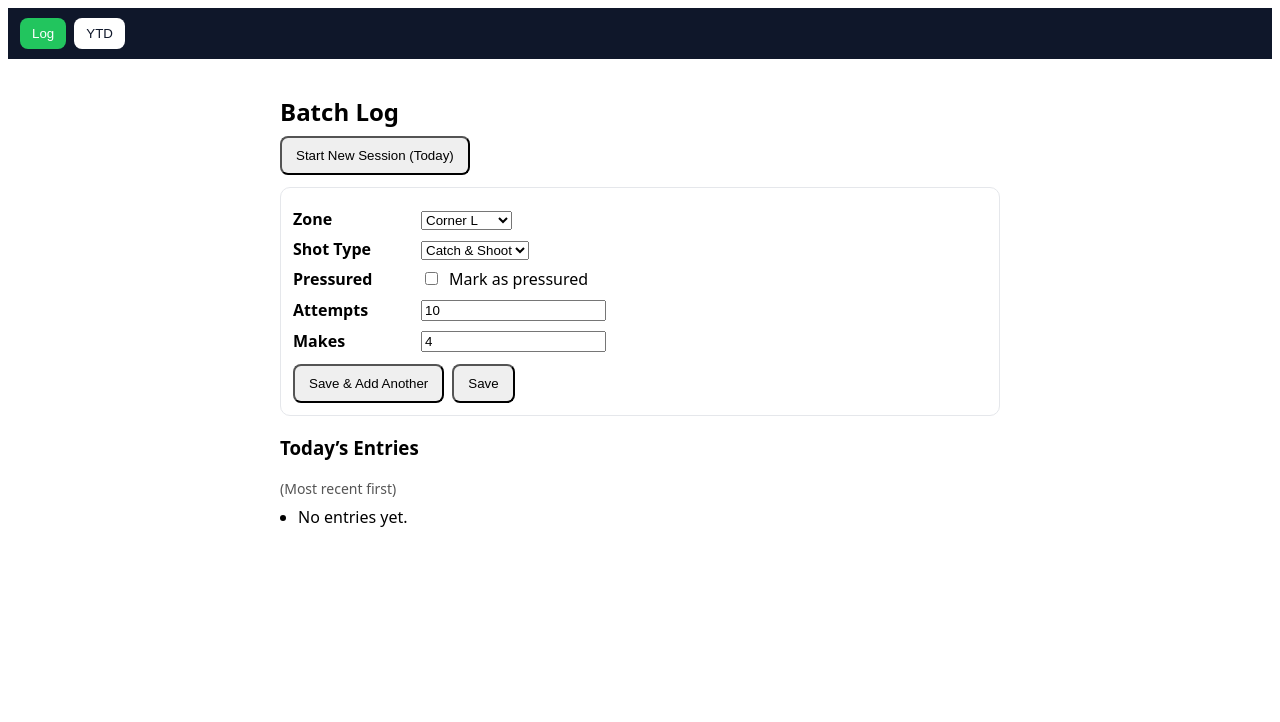
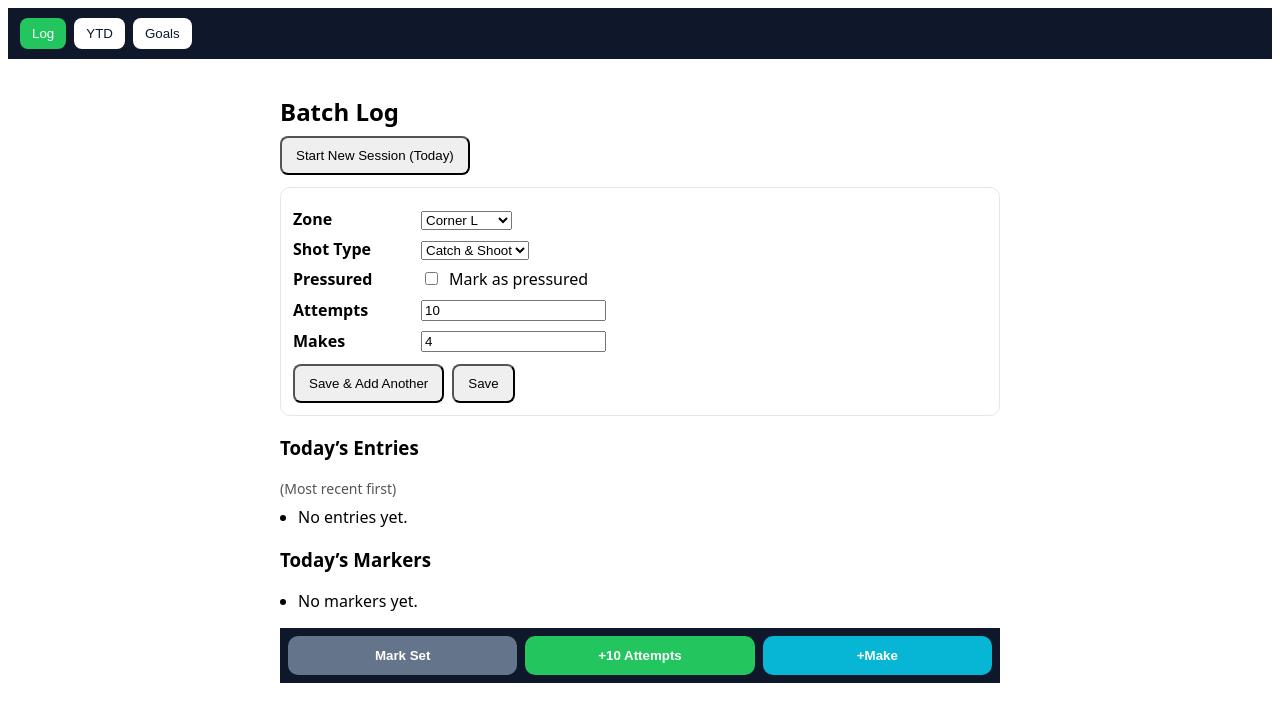
Before and after one commit to hyndsite/shot-tracker, a React (Vite) app: page / in a window 1280 px wide. Shown: the top 722 px of the page. Built offline with nearby package versions, Linux system fonts and the light colour scheme.

Commit message:
feat: Live Lite bar (markers/quick adds) + Goals screen

```diff
--- a/src/App.jsx
+++ b/src/App.jsx
@@ -1,28 +1,36 @@
 import { useState } from 'react'
 import BatchWizard from './BatchWizard'
 import YTDSummary from './YTDSummary'
+import Goals from './Goals'
 
 export default function App() {
   const [tab, setTab] = useState('log')
 
+  const tabBtn = (key, label) => (
+    <button
+      key={key}
+      onClick={()=>setTab(key)}
+      style={{
+        padding:'8px 12px', borderRadius:8, marginRight:8,
+        background: tab===key ? '#22c55e' : 'white',
+        color: tab===key ? 'white':'#0f172a', border:'none'
+      }}
+    >
+      {label}
+    </button>
+  )
+
   return (
     <div>
-      <nav style={{ position:'sticky', top:0, zIndex:10, background:'#0f172a', color:'white', padding:'10px 12px', display:'flex', gap:8 }}>
-        <button
-          onClick={()=>setTab('log')}
-          style={{ padding:'8px 12px', borderRadius:8, background: tab==='log' ? '#22c55e' : 'white', color: tab==='log' ? 'white':'#0f172a', border:'none' }}
-        >
-          Log
-        </button>
-        <button
-          onClick={()=>setTab('ytd')}
-          style={{ padding:'8px 12px', borderRadius:8, background: tab==='ytd' ? '#22c55e' : 'white', color: tab==='ytd' ? 'white':'#0f172a', border:'none' }}
-        >
-          YTD
-        </button>
+      <nav style={{ position:'sticky', top:0, zIndex:10, background:'#0f172a', color:'white', padding:'10px 12px', display:'flex' }}>
+        {tabBtn('log', 'Log')}
+        {tabBtn('ytd', 'YTD')}
+        {tabBtn('goals', 'Goals')}
       </nav>
 
-      {tab === 'log' ? <BatchWizard /> : <YTDSummary />}
+      {tab === 'log' && <BatchWizard />}
+      {tab === 'ytd' && <YTDSummary />}
+      {tab === 'goals' && <Goals />}
     </div>
   )
 }
--- a/src/BatchWizard.jsx
+++ b/src/BatchWizard.jsx
@@ -1,14 +1,15 @@
 import { useEffect, useMemo, useState } from 'react'
 import dayjs from 'dayjs'
-import { addEntries, addSession, getEntries, getSessions } from './lib/db'
+import { addEntries, addSession, getEntries, getSessions, getMarkers, addMarker } from './lib/db'
 import { ZONES, SHOT_TYPES, SUBTYPES } from './constants'
 import { efg } from './types'
+import LiveLiteBar from './LiveLiteBar'
 
 function LabeledRow({ label, children }) {
   return (
-    <div style={{ display:'flex', alignItems:'center', gap:8, margin:'8px 0' }}>
-      <div style={{ width:120, fontWeight:600 }}>{label}</div>
-      <div style={{ flex:1 }}>{children}</div>
+    <div style={{ display: 'flex', alignItems: 'center', gap: 8, margin: '8px 0' }}>
+      <div style={{ width: 120, fontWeight: 600 }}>{label}</div>
+      <div style={{ flex: 1 }}>{children}</div>
     </div>
   )
 }
@@ -16,9 +17,10 @@ function LabeledRow({ label, children }) {
 export default function BatchWizard() {
   const [sessions, setSessions] = useState([])
   const [entries, setEntries] = useState([])
+  const [markers, setMarkers] = useState([])
   const [activeSessionId, setActiveSessionId] = useState(null)
 
-  // sticky form state (persists between adds)
+  // sticky form state
   const [zoneId, setZoneId] = useState('corner_left')
   const [shotType, setShotType] = useState('catch_shoot')
   const [subtype, setSubtype] = useState('none')
@@ -26,44 +28,51 @@ export default function BatchWizard() {
   const [attempts, setAttempts] = useState(10)
   const [makes, setMakes] = useState(4)
 
-  const activeSession = useMemo(
-    () => sessions.find(s => s.id === activeSessionId) || null,
-    [sessions, activeSessionId]
-  )
-
   const todayISO = dayjs().format('YYYY-MM-DD')
 
   useEffect(() => {
     const load = async () => {
       const s = await getSessions()
       const e = await getEntries()
+      const m = await getMarkers()
       setSessions(s)
       setEntries(e)
-      // if there is a session today, auto-pick it
-      const todaySession = s.find(ss => ss.dateISO.startsWith(todayISO))
+      setMarkers(m)
+      const todaySession = s.find((ss) => ss.dateISO.startsWith(todayISO))
       if (todaySession) setActiveSessionId(todaySession.id)
     }
     load()
   }, [])
 
+  const activeSession = useMemo(
+    () => sessions.find((s) => s.id === activeSessionId) || null,
+    [sessions, activeSessionId]
+  )
+
   const todaysEntries = useMemo(
-    () => entries.filter(e => sessions.find(s => s.id === e.sessionId && s.dateISO.startsWith(todayISO))),
+    () =>
+      entries.filter((e) =>
+        sessions.find((s) => s.id === e.sessionId && s.dateISO.startsWith(todayISO))
+      ),
     [entries, sessions, todayISO]
   )
 
   const totals = useMemo(() => {
-    const t = todaysEntries.reduce((acc, e) => {
-      acc.attempts += e.attempts
-      acc.makes += e.makes
-      if (e.isThree) acc.threesMade += e.makes
-      return acc
-    }, { attempts:0, makes:0, threesMade:0 })
+    const t = todaysEntries.reduce(
+      (acc, e) => {
+        acc.attempts += e.attempts
+        acc.makes += e.makes
+        if (e.isThree) acc.threesMade += e.makes
+        return acc
+      },
+      { attempts: 0, makes: 0, threesMade: 0 }
+    )
     return t
   }, [todaysEntries])
 
   const activeZoneIsThree = useMemo(() => {
     if (zoneId === 'free_throw') return false
-    const z = ZONES.find(z => z.id === zoneId)
+    const z = ZONES.find((z) => z.id === zoneId)
     return z ? z.isThree : false
   }, [zoneId])
 
@@ -75,10 +84,21 @@ export default function BatchWizard() {
       notes: ''
     }
     await addSession(newSession)
-    setSessions(prev => [newSession, ...prev])
+    setSessions((prev) => [newSession, ...prev])
     setActiveSessionId(newSession.id)
     return newSession.id
   }
+
+  // --- Live Lite handlers ---
+  const onMarkSet = async () => {
+    const sid = await ensureSession()
+    const m = { id: crypto.randomUUID(), sessionId: sid, ts: Date.now(), label: 'Set' }
+    await addMarker(m)
+    setMarkers((prev) => [m, ...prev])
+  }
+
+  const onPlusAttempts = () => setAttempts((a) => Number(a) + 10)
+  const onPlusMake = () => setMakes((m) => Number(m) + 1)
 
   const addBatch = async (andReset = false) => {
     const sid = await ensureSession()
@@ -87,7 +107,12 @@ export default function BatchWizard() {
       sessionId: sid,
       ts: Date.now(),
       zoneId,
-      isThree: shotType === 'free_throw' ? false : activeZoneIsThree || shotType !== 'catch_shoot' ? activeZoneIsThree : activeZoneIsThree,
+      isThree:
+        shotType === 'free_throw'
+          ? false
+          : activeZoneIsThree || shotType !== 'catch_shoot'
+          ? activeZoneIsThree
+          : activeZoneIsThree,
       shotType,
       subtype: shotType === 'off_dribble' ? subtype : 'none',
       pressured,
@@ -95,10 +120,10 @@ export default function BatchWizard() {
       makes: Number(makes)
     }
     await addEntries([newEntry])
-    setEntries(prev => [newEntry, ...prev])
+    setEntries((prev) => [newEntry, ...prev])
     if (andReset) {
-      // keep sticky context but clear numbers
-      setAttempts(10); setMakes(0)
+      setAttempts(10)
+      setMakes(0)
     }
   }
 
@@ -108,86 +133,140 @@ export default function BatchWizard() {
   }
 
   return (
-    <div style={{ padding:16, fontFamily:'system-ui, -apple-system, Segoe UI, Roboto', maxWidth:720, margin:'0 auto' }}>
-      <h2 style={{ marginBottom:8 }}>Batch Log</h2>
+    <div
+      style={{
+        padding: 16,
+        fontFamily: 'system-ui, -apple-system, Segoe UI, Roboto',
+        maxWidth: 720,
+        margin: '0 auto',
+        paddingBottom: 80 // make room for sticky footer
+      }}
+    >
+      <h2 style={{ marginBottom: 8 }}>Batch Log</h2>
 
       {!activeSession && (
-        <button onClick={startSession} style={{ padding:'10px 14px', borderRadius:8 }}>
+        <button onClick={startSession} style={{ padding: '10px 14px', borderRadius: 8 }}>
           Start New Session (Today)
         </button>
       )}
       {activeSession && (
-        <div style={{ margin:'8px 0', padding:10, background:'#f6f7fb', borderRadius:8 }}>
-          <b>Active Session:</b> {dayjs(activeSession.dateISO).format('MMM D, YYYY')} · Entries today: {todaysEntries.length} ·
-          {' '}eFG% today: <b>{(efg(totals)*100).toFixed(1)}%</b> (A:{totals.attempts} · M:{totals.makes})
+        <div style={{ margin: '8px 0', padding: 10, background: '#f6f7fb', borderRadius: 8 }}>
+          <b>Active Session:</b> {dayjs(activeSession.dateISO).format('MMM D, YYYY')} · Entries today:{' '}
+          {todaysEntries.length} · eFG% today:{' '}
+          <b>{(efg(totals) * 100).toFixed(1)}%</b> (A:{totals.attempts} · M:{totals.makes})
         </div>
       )}
 
-      <div style={{ marginTop:12, padding:12, border:'1px solid #e5e7eb', borderRadius:10 }}>
+      <div style={{ marginTop: 12, padding: 12, border: '1px solid #e5e7eb', borderRadius: 10 }}>
         <LabeledRow label="Zone">
-          <select value={zoneId} onChange={e=>setZoneId(e.target.value)}>
-            {ZONES.map(z => <option key={z.id} value={z.id}>{z.label}</option>)}
+          <select value={zoneId} onChange={(e) => setZoneId(e.target.value)}>
+            {ZONES.map((z) => (
+              <option key={z.id} value={z.id}>
+                {z.label}
+              </option>
+            ))}
           </select>
         </LabeledRow>
 
         <LabeledRow label="Shot Type">
-          <select value={shotType} onChange={e=>setShotType(e.target.value)}>
-            {SHOT_TYPES.map(t => <option key={t.id} value={t.id}>{t.label}</option>)}
+          <select value={shotType} onChange={(e) => setShotType(e.target.value)}>
+            {SHOT_TYPES.map((t) => (
+              <option key={t.id} value={t.id}>
+                {t.label}
+              </option>
+            ))}
           </select>
         </LabeledRow>
 
         {shotType === 'off_dribble' && (
           <LabeledRow label="Subtype">
-            <select value={subtype} onChange={e=>setSubtype(e.target.value)}>
-              {SUBTYPES.map(t => <option key={t.id} value={t.id}>{t.label}</option>)}
+            <select value={subtype} onChange={(e) => setSubtype(e.target.value)}>
+              {SUBTYPES.map((t) => (
+                <option key={t.id} value={t.id}>
+                  {t.label}
+                </option>
+              ))}
             </select>
           </LabeledRow>
         )}
 
         <LabeledRow label="Pressured">
-          <label style={{ display:'inline-flex', alignItems:'center', gap:8 }}>
-            <input type="checkbox" checked={pressured} onChange={e=>setPressured(e.target.checked)} />
+          <label style={{ display: 'inline-flex', alignItems: 'center', gap: 8 }}>
+            <input
+              type="checkbox"
+              checked={pressured}
+              onChange={(e) => setPressured(e.target.checked)}
+            />
             Mark as pressured
           </label>
         </LabeledRow>
 
         <LabeledRow label="Attempts">
-          <input type="number" min="0" value={attempts} onChange={e=>setAttempts(e.target.value)} />
+          <input
+            type="number"
+            min="0"
+            value={attempts}
+            onChange={(e) => setAttempts(e.target.value)}
+          />
         </LabeledRow>
 
         <LabeledRow label="Makes">
-          <input type="number" min="0" value={makes} onChange={e=>setMakes(e.target.value)} />
+          <input type="number" min="0" value={makes} onChange={(e) => setMakes(e.target.value)} />
         </LabeledRow>
 
-        <div style={{ display:'flex', gap:8, marginTop:12 }}>
-          <button onClick={() => addBatch(true)} style={{ padding:'10px 14px', borderRadius:8 }}>
+        <div style={{ display: 'flex', gap: 8, marginTop: 12 }}>
+          <button onClick={() => addBatch(true)} style={{ padding: '10px 14px', borderRadius: 8 }}>
             Save & Add Another
           </button>
-          <button onClick={() => addBatch(false)} style={{ padding:'10px 14px', borderRadius:8 }}>
+          <button onClick={() => addBatch(false)} style={{ padding: '10px 14px', borderRadius: 8 }}>
             Save
           </button>
         </div>
       </div>
 
-      <div style={{ marginTop:16 }}>
+      <div style={{ marginTop: 16 }}>
         <h3>Today’s Entries</h3>
-        <div style={{ fontSize:14, color:'#555' }}>
-          (Most recent first)
-        </div>
-        <ul style={{ marginTop:8, paddingLeft:18 }}>
-          {todaysEntries.map(e => {
-            const z = ZONES.find(z => z.id === e.zoneId)
-            const st = SHOT_TYPES.find(t => t.id === e.shotType)
-            const sub = SUBTYPES.find(s => s.id === e.subtype) || { label:'—' }
+        <div style={{ fontSize: 14, color: '#555' }}>(Most recent first)</div>
+        <ul style={{ marginTop: 8, paddingLeft: 18 }}>
+          {todaysEntries.map((e) => {
+            const z = ZONES.find((z) => z.id === e.zoneId)
+            const st = SHOT_TYPES.find((t) => t.id === e.shotType)
+            const sub = SUBTYPES.find((s) => s.id === e.subtype) || { label: '—' }
             return (
-              <li key={e.id} style={{ margin:'6px 0' }}>
-                {dayjs(e.ts).format('HH:mm')} · {z?.label} · {st?.label}{e.shotType==='off_dribble' ? ` (${sub.label})` : ''}{e.pressured ? ' · Pressured' : ''} — {e.makes}/{e.attempts}
+              <li key={e.id} style={{ margin: '6px 0' }}>
+                {dayjs(e.ts).format('HH:mm')} · {z?.label} · {st?.label}
+                {e.shotType === 'off_dribble' ? ` (${sub.label})` : ''}
+                {e.pressured ? ' · Pressured' : ''} — {e.makes}/{e.attempts}
               </li>
             )
           })}
           {todaysEntries.length === 0 && <li>No entries yet.</li>}
         </ul>
       </div>
+
+      <div style={{ marginTop: 16 }}>
+        <h3>Today’s Markers</h3>
+        <ul style={{ marginTop: 8, paddingLeft: 18 }}>
+          {markers
+            .filter((m) => activeSession && m.sessionId === activeSession.id)
+            .sort((a, b) => b.ts - a.ts)
+            .map((m) => (
+              <li key={m.id}>
+                {dayjs(m.ts).format('HH:mm')} · {m.label}
+              </li>
+            ))}
+          {!markers.some((m) => activeSession && m.sessionId === activeSession.id) && (
+            <li>No markers yet.</li>
+          )}
+        </ul>
+      </div>
+
+      {/* --- Sticky live footer --- */}
+      <LiveLiteBar
+        onMarkSet={onMarkSet}
+        onPlusAttempts={onPlusAttempts}
+        onPlusMake={onPlusMake}
+      />
     </div>
   )
 }
--- /dev/null
+++ b/src/Goals.jsx
@@ -0,0 +1,83 @@
+import { useEffect, useMemo, useState } from 'react'
+import dayjs from 'dayjs'
+import { getEntries, getGoals, upsertGoal } from './lib/db'
+import { efg } from './types'
+
+export default function Goals() {
+  const [entries, setEntries] = useState([])
+  const [goals, setGoals] = useState([])
+  const [efgTarget, setEfgTarget] = useState(55)     // percent
+  const [weeklyMakesTarget, setWeeklyMakesTarget] = useState(500)
+
+  useEffect(() => {
+    const load = async () => {
+      setEntries(await getEntries())
+      const g = await getGoals()
+      setGoals(g)
+      const gE = g.find(x => x.type === 'efg_threshold')
+      const gM = g.find(x => x.type === 'weekly_makes')
+      if (gE) setEfgTarget(gE.target)
+      if (gM) setWeeklyMakesTarget(gM.target)
+    }
+    load()
+  }, [])
+
+  const last7Start = dayjs().subtract(6, 'day').startOf('day')
+  const last30Start = dayjs().subtract(29, 'day').startOf('day')
+
+  const entries7 = useMemo(() => entries.filter(e => dayjs(e.ts).isAfter(last7Start)), [entries, last7Start])
+  const entries30 = useMemo(() => entries.filter(e => dayjs(e.ts).isAfter(last30Start)), [entries, last30Start])
+
+  const totals7 = entries7.reduce((acc,e)=>{acc.attempts+=e.attempts; acc.makes+=e.makes; if(e.isThree) acc.threesMade+=e.makes; return acc},{attempts:0,makes:0,threesMade:0})
+  const totals30= entries30.reduce((acc,e)=>{acc.attempts+=e.attempts; acc.makes+=e.makes; if(e.isThree) acc.threesMade+=e.makes; return acc},{attempts:0,makes:0,threesMade:0})
+
+  const efg7 = efg(totals7) * 100
+  const makes7 = totals7.makes
+  const efg30 = efg(totals30) * 100
+
+  const saveGoals = async () => {
+    await upsertGoal({ type:'efg_threshold', target: Number(efgTarget) })
+    await upsertGoal({ type:'weekly_makes', target: Number(weeklyMakesTarget) })
+    setGoals(await getGoals())
+  }
+
+  const bar = (val, target, label) => {
+    const pct = target ? Math.min(100, (val/target)*100) : 0
+    return (
+      <div style={{ margin:'6px 0' }}>
+        <div style={{ fontSize:14, marginBottom:4 }}>{label}: <b>{val.toFixed ? val.toFixed(1) : val}</b> / {target}</div>
+        <div style={{ height:10, background:'#e5e7eb', borderRadius:6, overflow:'hidden' }}>
+          <div style={{ width:`${pct}%`, height:'100%', background:pct>=100 ? '#22c55e' : '#0ea5e9' }} />
+        </div>
+      </div>
+    )
+  }
+
+  return (
+    <div style={{ padding:16, fontFamily:'system-ui, -apple-system, Segoe UI, Roboto', maxWidth:720, margin:'0 auto' }}>
+      <h2>Goals</h2>
+
+      <div style={{ marginTop:8, padding:12, border:'1px solid #e5e7eb', borderRadius:10 }}>
+        <h3 style={{ marginTop:0 }}>Targets</h3>
+        <div style={{ display:'grid', gridTemplateColumns:'1fr 1fr', gap:12 }}>
+          <label>eFG% Target
+            <input type="number" value={efgTarget} onChange={e=>setEfgTarget(e.target.value)} style={{ width:'100%', marginTop:4 }} />
+          </label>
+          <label>Weekly Makes Target
+            <input type="number" value={weeklyMakesTarget} onChange={e=>setWeeklyMakesTarget(e.target.value)} style={{ width:'100%', marginTop:4 }} />
+          </label>
+        </div>
+        <button onClick={saveGoals} style={{ marginTop:12, padding:'10px 14px', borderRadius:8 }}>Save Targets</button>
+      </div>
+
+      <div style={{ marginTop:16, padding:12, background:'#f6f7fb', borderRadius:10 }}>
+        <h3 style={{ marginTop:0 }}>Progress</h3>
+        {bar(efg7, efgTarget, 'eFG% (7-day)')}
+        {bar(makes7, weeklyMakesTarget, 'Makes (7-day)')}
+        <div style={{ marginTop:8, fontSize:12, color:'#555' }}>
+          30-day eFG% reference: <b>{efg30.toFixed(1)}%</b>
+        </div>
+      </div>
+    </div>
+  )
+}
--- /dev/null
+++ b/src/LiveLiteBar.jsx
@@ -0,0 +1,16 @@
+export default function LiveLiteBar({ onMarkSet, onPlusAttempts, onPlusMake }) {
+    const wrap = { position:'sticky', bottom:0, zIndex:20, background:'#0f172a', padding:8 }
+    const row = { display:'flex', gap:8, justifyContent:'space-between' }
+    const btn = (bg) => ({
+      flex:1, padding:'12px 10px', border:'none', borderRadius:10, color:'white', background:bg, fontWeight:700
+    })
+    return (
+      <div style={wrap}>
+        <div style={row}>
+          <button style={btn('#64748b')} onClick={onMarkSet}>Mark Set</button>
+          <button style={btn('#22c55e')} onClick={onPlusAttempts}>+10 Attempts</button>
+          <button style={btn('#06b6d4')} onClick={onPlusMake}>+Make</button>
+        </div>
+      </div>
+    )
+  }
```
Also changed, not shown: src/lib/db.js (+25 -9 lines), src/test.js (deleted).
